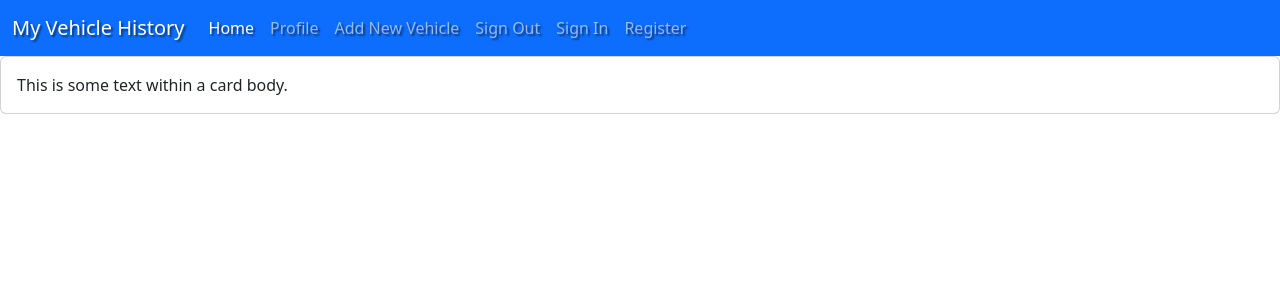
After one commit to Ad-White/my-vehicle-history, a Flask app: page /register in a window 1280 px wide. The commit adds this page. Shown: the top 300 px of the page. Run offline with Flask 3, Linux system fonts and the light colour scheme; some libraries are stand-ins or nearby versions.

Commit message:
Begin creating the registration page

```diff
--- a/app.py
+++ b/app.py
@@ -3,6 +3,7 @@ from flask import (
     Flask, flash, render_template, redirect, request, session, url_for)
 from flask_pymongo import PyMongo
 from bson.objectid import ObjectId
+from werkzeug.security import generate_password_hash, check_password_hash
 if os.path.exists("env.py"):
     import env
 
@@ -24,6 +25,12 @@ def get_cars():
     return render_template("cars.html", cars=cars)
 
 
+# registration functionality
+@app.route("/register", methods=["GET", "POST"])
+def register():
+    return render_template("register.html")
+
+
 if __name__ == "__main__":
     app.run(host=os.environ.get("IP"),
             port=int(os.environ.get("PORT")),
--- a/templates/base.html
+++ b/templates/base.html
@@ -42,7 +42,7 @@
                             <a class="nav-link" href="#">Sign In</a>
                         </li>
                         <li class="nav-item">
-                            <a class="nav-link" href="#">Register</a>
+                            <a class="nav-link" href="{{ url_for('register') }}">Register</a>
                         </li>
                     </ul>
                 </div>
--- /dev/null
+++ b/templates/register.html
@@ -0,0 +1,14 @@
+{% extends "base.html" %}
+{% block content %}
+
+   <div class="row">
+      <form>
+        <div class="card">
+            <div class="card-body">
+                This is some text within a card body.
+            </div>
+        </div>
+      </form>
+   </div>
+
+{% endblock %}
```
